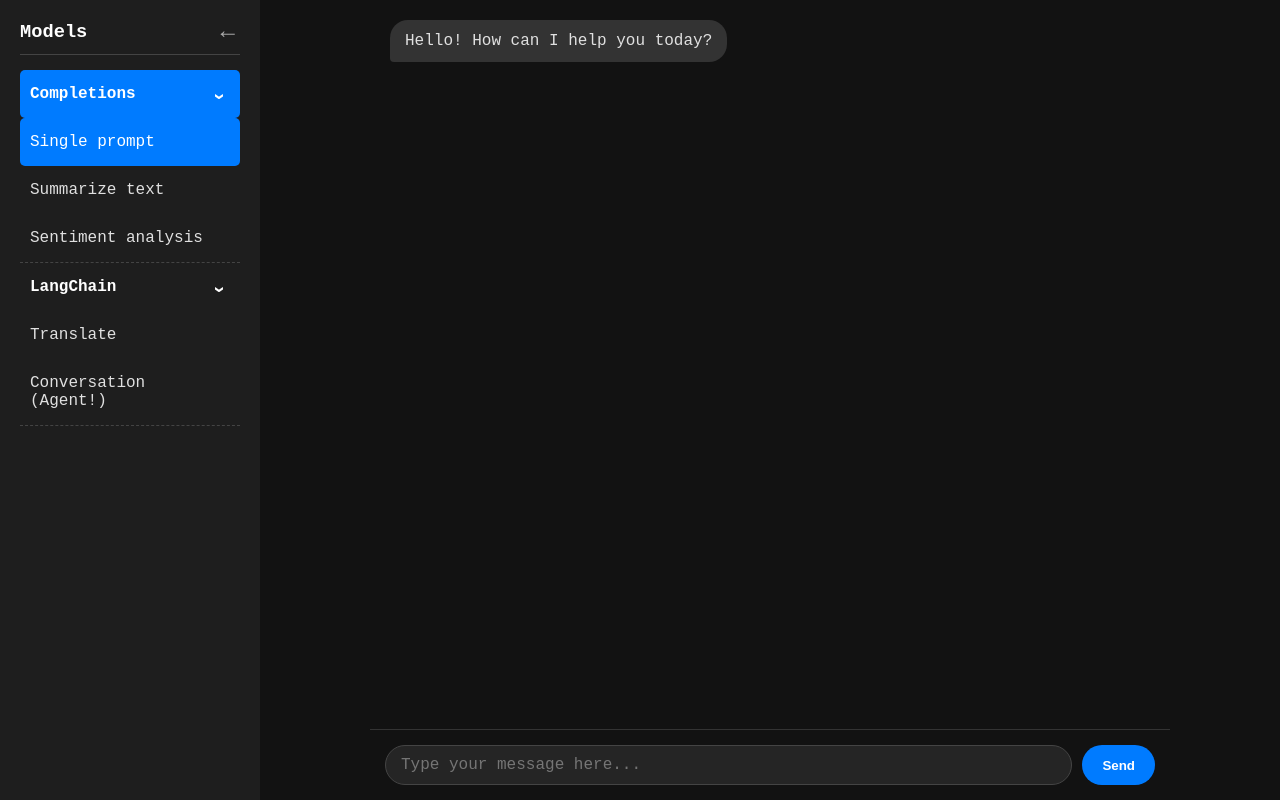
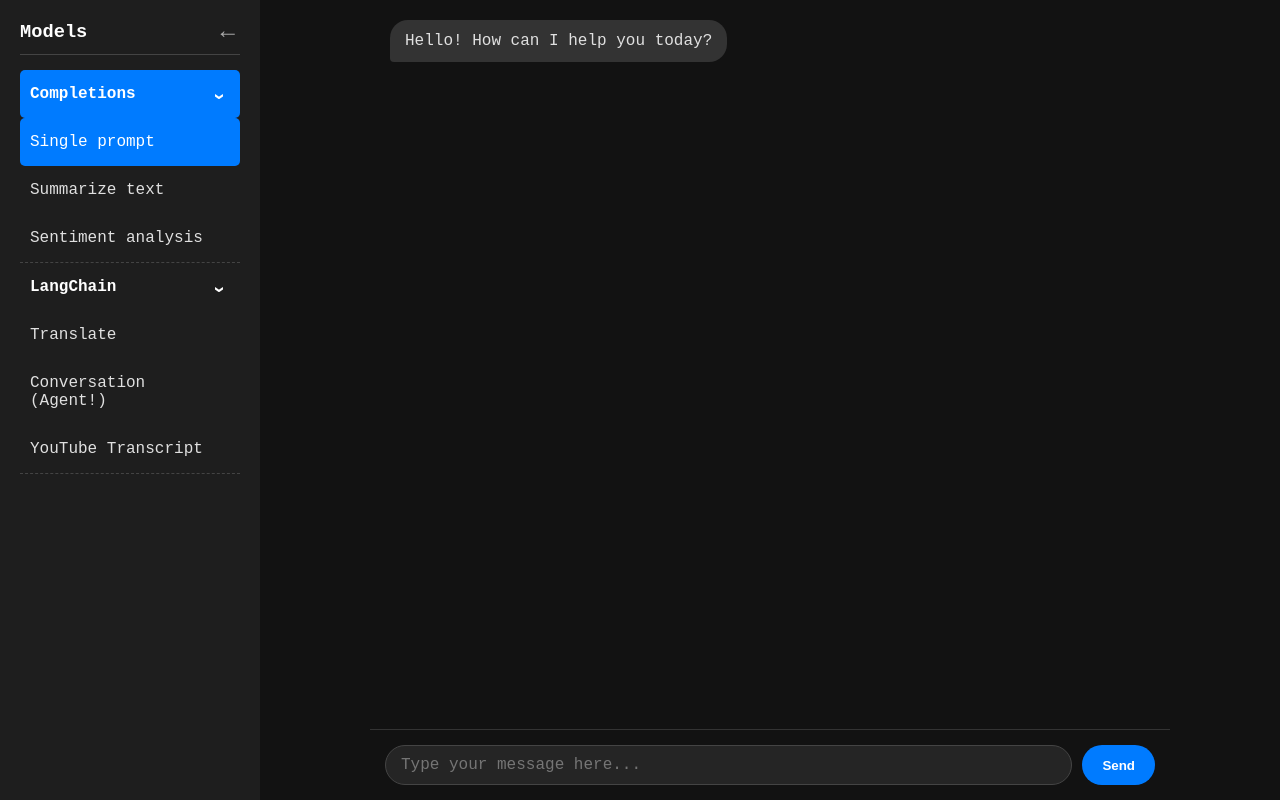
Before and after one commit to SaravananRamanathan/django-gen-ai-examples, a Django app: page /home/ in a window 1280 px wide. Run offline with Django 4.2, Linux system fonts and the light colour scheme; some libraries are stand-ins or nearby versions.

Commit message:
feat: Generate YouTube transcripts (#19)
-- added one new endpoint: `lc_youtube_transcript` to generate youtube transcript using Video ID.

--NOTE: LangChain `YoutubeLoader` is completely broken. I had to use `YouTubeTranscriptApi` direclty.

```diff
--- a/django_gen_ai_examples/apps/chat_bot/api/urls.py
+++ b/django_gen_ai_examples/apps/chat_bot/api/urls.py
@@ -14,4 +14,5 @@ urlpatterns = [
     path('sentiment/', views.SentimentAnalysisAPIView.as_view(), name='sentiment_analysis'),
     path('lc/translate/', views.LCTranslateAPIView.as_view(), name='lc_translate'),
     path('lc/conversation/', views.LCConversationAPIView.as_view(), name='lc_conversation'),
+    path('lc/youtube_transcript/', views.LCYouTubeTranscriptAPIView.as_view(), name='lc_youtube_transcript'),
 ]
--- a/django_gen_ai_examples/apps/chat_bot/const.py
+++ b/django_gen_ai_examples/apps/chat_bot/const.py
@@ -21,6 +21,7 @@ class SidebarMenuChoices:
     API_URL_KEY = "apiUrl"
     API_URL_NAME_KEY = "apiUrlName"
     CONFIG_OPTIONS = "configOptions"
+    PLACEHOLDER = "placeholder"
 
     @classmethod
     def choices(cls):
@@ -76,6 +77,11 @@ class SidebarMenuChoices:
                         cls.NAME_KEY: 'Conversation (Agent!)',
                         cls.API_URL_NAME_KEY: 'chatbot-api:lc_conversation',
                     },
+                    {
+                        cls.NAME_KEY: 'YouTube Transcript',
+                        cls.API_URL_NAME_KEY: 'chatbot-api:lc_youtube_transcript',
+                        cls.PLACEHOLDER: "Enter YouTube Video ID",
+                    },
                 ],
             },
         ]
--- a/django_gen_ai_examples/apps/chat_bot/templates/chat_bot/chat_window.html
+++ b/django_gen_ai_examples/apps/chat_bot/templates/chat_bot/chat_window.html
@@ -54,7 +54,7 @@
 
             <!-- Chat Input -->
             <form class="chat-form" @submit.prevent="sendMessage">
-                <input type="text" id="chat-input" v-model="newMessage" placeholder="Type your message here..." autocomplete="off">
+                <input type="text" id="chat-input" v-model="newMessage" :placeholder="inputPlaceholder" autocomplete="off">
                 <!-- Dynamic config button -->
                 <button type="button" class="config-btn" @click="toggleConfigModal" v-if="currentModel.configOptions && currentModel.configOptions.length > 0" title="Model Options">
                     <span class="material-icons-outlined">settings</span>
@@ -89,7 +89,7 @@
 {{ sidebar_menu_choices|json_script:"sidebar-menu-choices" }}
 <script type="text/javascript">
     var sidebarMenuChoices = JSON.parse(document.getElementById('sidebar-menu-choices').textContent);
-    const { createApp, ref, reactive, onMounted, onUnmounted, nextTick, watch } = window.Vue;
+    const { createApp, ref, reactive, onMounted, onUnmounted, nextTick, watch, computed } = window.Vue;
 </script>
 <script type="text/javascript" src="{% static 'js/components/vue-single-select.js' %}"></script>
 <script type="text/javascript" src="{% static 'js/apps/chat_bot/chat_bot_vue.js' %}"></script>
--- a/django_gen_ai_examples/apps/chat_bot/utils.py
+++ b/django_gen_ai_examples/apps/chat_bot/utils.py
@@ -2,7 +2,7 @@
 All Utility functions for the Chat Bot application.
 """
 
-from typing import List, Optional
+from typing import TYPE_CHECKING, List, Optional
 
 from django.conf import settings
 from django.core.cache import cache
@@ -14,7 +14,14 @@ from langchain_community.tools.tavily_search import TavilySearchResults
 from langchain_openai import ChatOpenAI
 from openai import OpenAI
 
+# from langchain_community.document_loaders import YoutubeLoader # Broken. use youtube_transcript_api directly.
+# Why bother using LangChain wrappers when we can use the original library directly? This is dumb.
+from youtube_transcript_api._api import YouTubeTranscriptApi
+
 from .const import GeminiAPIConstants, SidebarMenuChoices
+
+if TYPE_CHECKING:
+    from youtube_transcript_api._transcripts import FetchedTranscript, FetchedTranscriptSnippet, TranscriptList
 
 
 def get_sidebar_menu_choices():
@@ -156,3 +163,32 @@ class LCConversationalAgent:
         """
         response = self.agent_executor.invoke({"input": user_message})
         return response.get("output", "Sorry, error happened :(")
+
+
+def get_youtube_transcript_snippets(video_id: str) -> List["FetchedTranscriptSnippet"]:
+    """
+    Fetch YouTube transcript snippets for a given video ID.
+    Args:
+        video_id (str): The ID of the YouTube video.
+    Returns:
+        List[FetchedTranscriptSnippet]: List of transcript snippets.
+        @dataclass
+        class FetchedTranscriptSnippet:
+            text: str
+            start: float
+            duration: float
+    """
+    # video_id = "_3Yvg7mP44M" # random fox news sample to test with.
+
+    # TODO: Pass http_client to bypass YT IP bans.
+    # NOTE: YT bans ip -- I have not not idea on the limit, but I just made about 3-4 req and alreayd got banned:(
+    # NOTE: Even after IP ban normal YT still works, so this is not a real ban, just a YT API ban of sorts..
+    YTTranscriptAPI = YouTubeTranscriptApi()
+    transcript_list: "TranscriptList" = YTTranscriptAPI.list(video_id)
+
+    transcript_snippets: List["FetchedTranscriptSnippet"] = []
+    for transcript in transcript_list:
+        fetched_transcript: "FetchedTranscript" = transcript.fetch(preserve_formatting=True)
+        transcript_snippets.extend(fetched_transcript.snippets)
+
+    return transcript_snippets
--- a/django_gen_ai_examples/static/js/apps/chat_bot/chat_bot_vue.js
+++ b/django_gen_ai_examples/static/js/apps/chat_bot/chat_bot_vue.js
@@ -10,6 +10,13 @@ const app = createApp({
     const messages = ref([{ sender: "bot", text: "Hello! How can I help you today?" }]);
     const currentConfigValues = ref({});
     const isConfigModalVisible = ref(false);
+
+    const inputPlaceholder = computed(() => {
+      if (currentModel.value && currentModel.value.placeholder) {
+        return currentModel.value.placeholder;
+      }
+      return "Type your message here...";
+    });
 
     // Method:
     const toggleSidebar = () => {
@@ -177,6 +184,7 @@ const app = createApp({
       currentConfigValues,
       isConfigModalVisible,
       toggleConfigModal,
+      inputPlaceholder,
     };
   },
 });
--- a/requirements/base.txt
+++ b/requirements/base.txt
@@ -21,6 +21,8 @@ langchain-google-genai==2.1.7 # LangChain compatible google lib
 langgraph==0.5.3
 tavily-python==0.7.9
 langchain_openai==0.3.28
+youtube-transcript-api==1.2.0
+pytube==15.0.0
 
 # Debug
 django-debug-toolbar==5.2.0
```
Also changed, not shown: django_gen_ai_examples/apps/chat_bot/api/views.py (+43 -1 lines).
